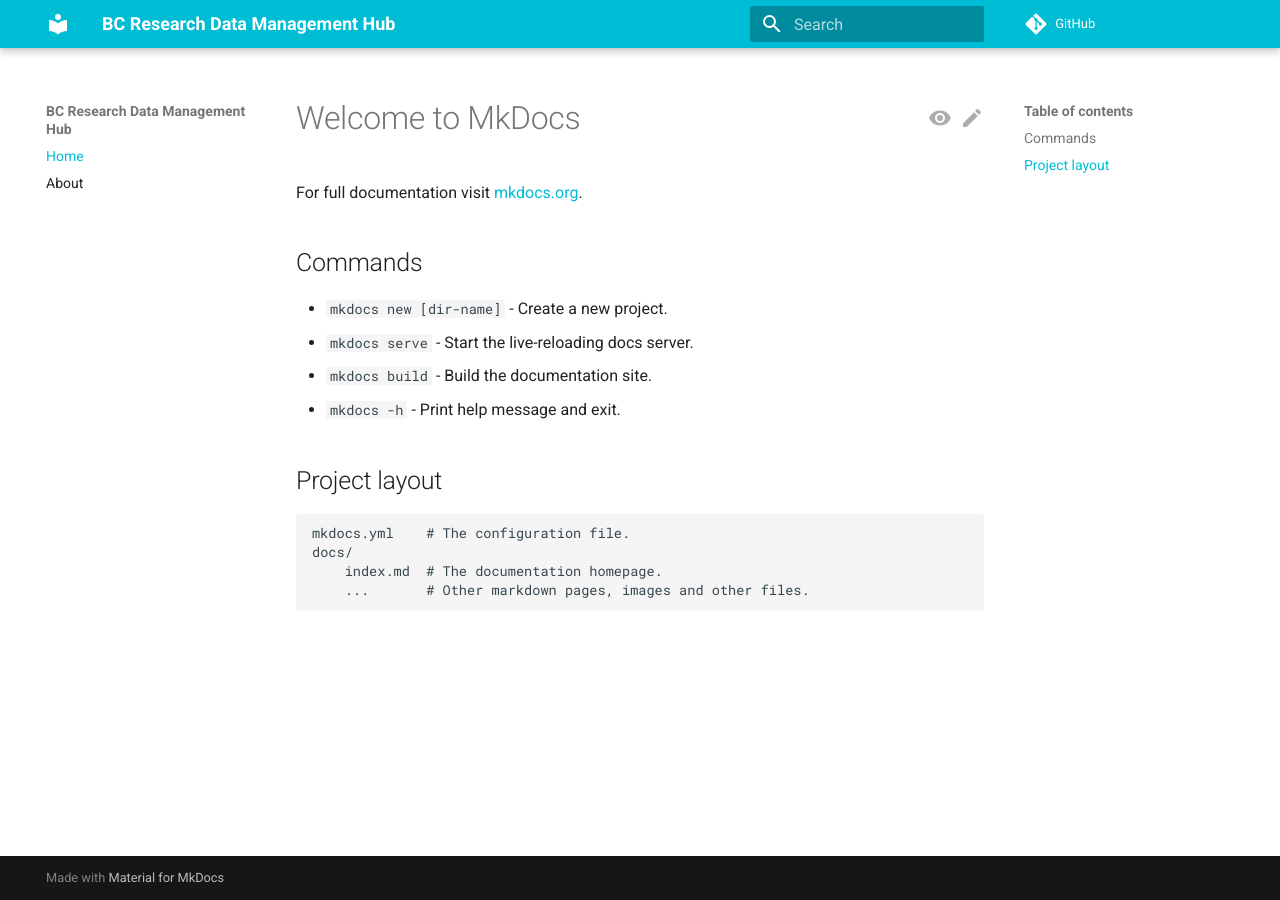
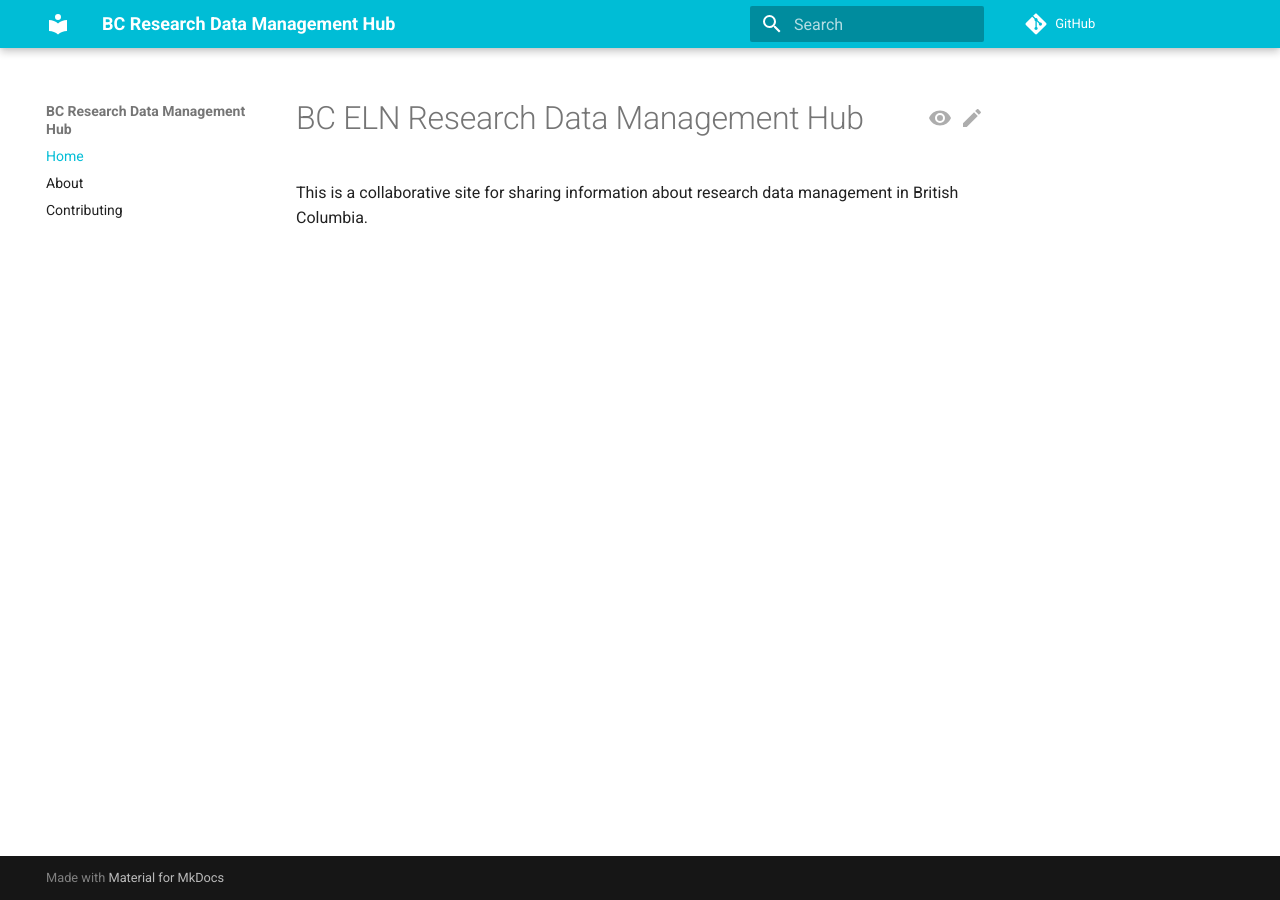
Before and after one commit to bceln/rdm, an MkDocs documentation site: the page built from docs/index.md, in a window 1280 px wide. Built offline with MkDocs 1.6.1 and Material for MkDocs 9.7.7, drawn with Linux system fonts in a browser that asks for light colours; comment, search, counter and statistics services are not loaded.

Commit message:
Add Contributing info

```diff
--- a/docs/index.md
+++ b/docs/index.md
@@ -1,17 +1,3 @@
-# Welcome to MkDocs
+# BC ELN Research Data Management Hub
 
-For full documentation visit [mkdocs.org](https://www.mkdocs.org).
-
-## Commands
-
-* `mkdocs new [dir-name]` - Create a new project.
-* `mkdocs serve` - Start the live-reloading docs server.
-* `mkdocs build` - Build the documentation site.
-* `mkdocs -h` - Print help message and exit.
-
-## Project layout
-
-    mkdocs.yml    # The configuration file.
-    docs/
-        index.md  # The documentation homepage.
-        ...       # Other markdown pages, images and other files.
+This is a collaborative site for sharing information about research data management in British Columbia.
--- a/mkdocs.yml
+++ b/mkdocs.yml
@@ -49,3 +49,4 @@ extra_css:
 nav:
   - Home: index.md
   - About: about.md
+  - Contributing: contributing.md
```
Also changed, not shown: docs/contributing.md (added, +89 -0 lines), docs/assets/add-file.png (added), docs/assets/branch-menu.png (added), docs/assets/branch-switch.png (added), docs/assets/fork-button.png (added), docs/assets/yaml-list.png (added).
